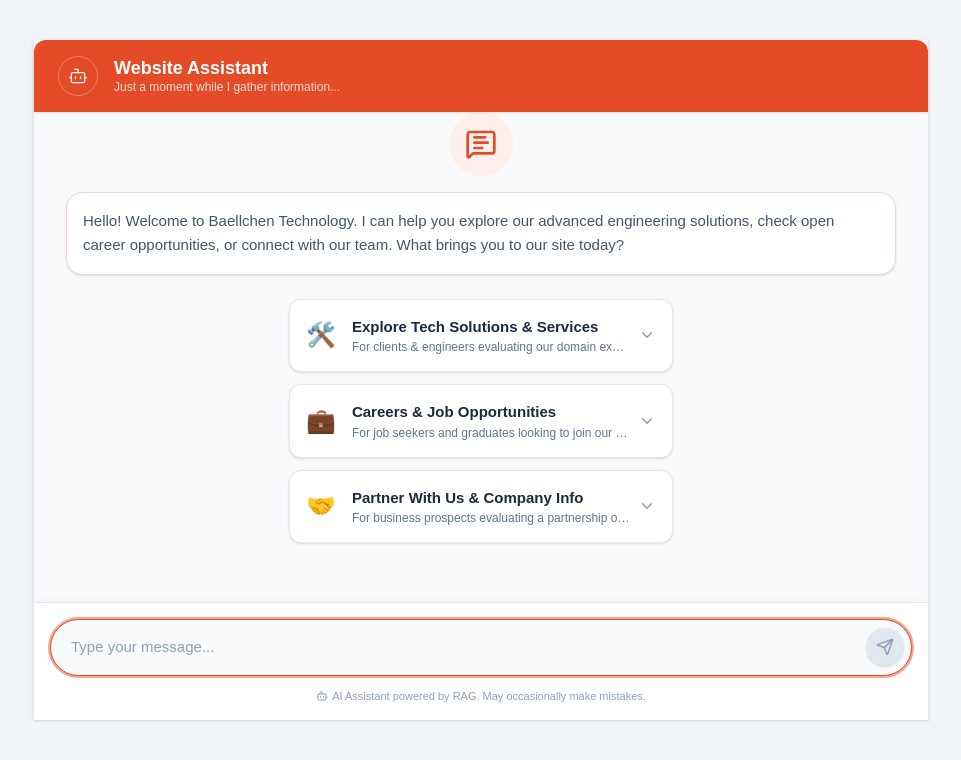
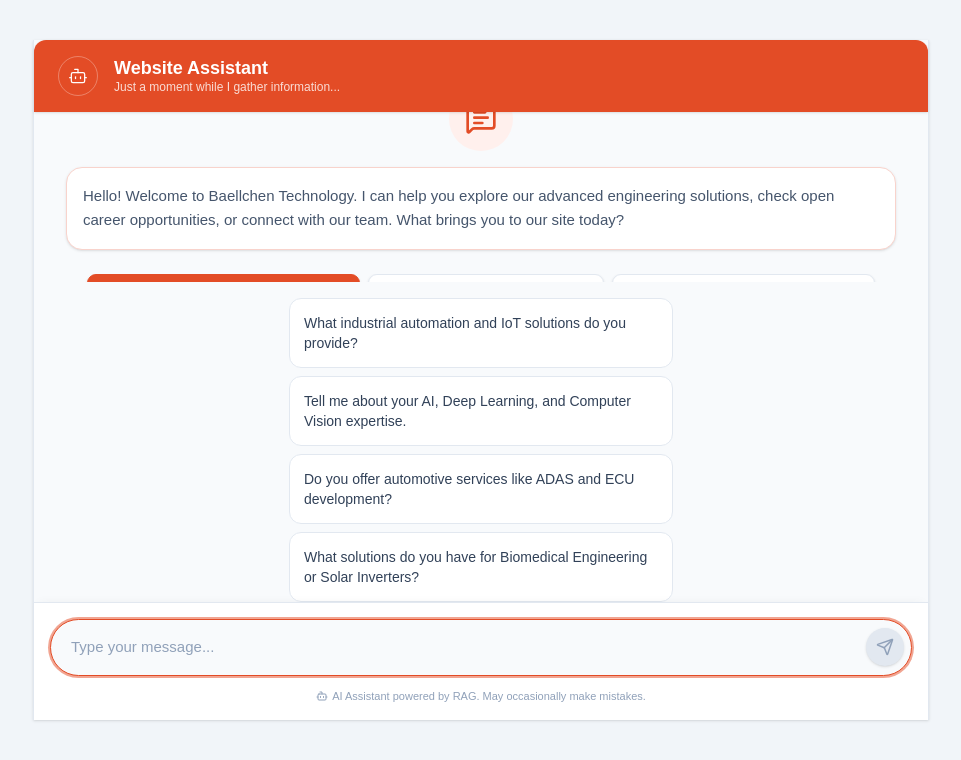
Before and after one commit to yashpawar87/website-chatbot-widget, a Next.js app in the folder frontend/: page / in a window 1280 px wide. Shown: the top 760 px of the page, without its empty margins (159-1120 px from the left). Built offline with nearby package versions, Linux system fonts and the light colour scheme.

Commit message:
fix: Ensure quick replies reach frontend and convert categories to horizontal tabs

```diff
--- a/frontend/src/components/ChatUI.tsx
+++ b/frontend/src/components/ChatUI.tsx
@@ -66,8 +66,8 @@
 
   // State for toggling sources accordions (keyed by message index)
   const [expandedSources, setExpandedSources] = useState<Record<number, boolean>>({});
-  // State for the onboarding category accordion
-  const [expandedCategory, setExpandedCategory] = useState<number | null>(null);
+  // State for the onboarding category tab (default to the first tab)
+  const [expandedCategory, setExpandedCategory] = useState<number>(0);
 
   const messagesEndRef = useRef<HTMLDivElement>(null);
   const inputRef = useRef<HTMLInputElement>(null);
@@ -97,7 +97,7 @@
     if (window.confirm("Are you sure you want to clear the conversation?")) {
       setMessages([]);
       setExpandedSources({});
-      setExpandedCategory(null);
+      setExpandedCategory(0);
       setError(null);
     }
   };
@@ -197,41 +197,36 @@
               {ONBOARDING_DATA.greeting}
             </p>
 
-            <div className="w-full max-w-sm space-y-3">
+            <div className="w-full max-w-full overflow-x-auto pb-2 flex gap-2 scrollbar-hide justify-center mb-4">
               {ONBOARDING_DATA.categories.map((category, idx) => {
-                const isExpanded = expandedCategory === idx;
+                const isSelected = expandedCategory === idx;
                 return (
-                  <div key={idx} className="bg-white border border-slate-200 rounded-xl overflow-hidden transition-all shadow-sm">
                   <button
-                      onClick={() => setExpandedCategory(isExpanded ? null : idx)}
-                      className="w-full flex items-center p-3 sm:p-4 hover:bg-slate-50 transition-colors text-left"
+                    key={idx}
+                    onClick={() => setExpandedCategory(idx)}
+                    className={`whitespace-nowrap px-4 py-2 rounded-full text-sm font-medium transition-all shadow-sm ${
+                      isSelected
+                        ? 'bg-[#e34c26] text-white border border-[#e34c26]'
+                        : 'bg-white border border-slate-200 text-slate-600 hover:bg-slate-50 hover:border-[#f8d3cc]'
+                    }`}
                   >
-                      <span className="text-2xl mr-3 sm:mr-4 shrink-0">{category.icon}</span>
-                      <div className="flex-1 min-w-0">
-                        <h3 className="font-semibold text-slate-800 text-sm sm:text-[15px]">{category.title}</h3>
-                        <p className="text-xs text-slate-500 truncate mt-0.5">{category.description}</p>
+                    <span className="mr-2">{category.icon}</span>
+                    {category.title}
+                  </button>
+                );
+              })}
             </div>
-                      <div className="ml-2 text-slate-400 shrink-0">
-                        {isExpanded ? <ChevronUp size={18} /> : <ChevronDown size={18} />}
-                      </div>
-                    </button>
 
-                    {isExpanded && (
-                      <div className="bg-slate-50 border-t border-slate-100 p-2 sm:p-3 space-y-2 animate-in slide-in-from-top-2 duration-200">
-                        {category.options.map((opt, optIdx) => (
+            <div className="w-full max-w-sm space-y-2 animate-in slide-in-from-bottom-2 duration-300">
+               {ONBOARDING_DATA.categories[expandedCategory].options.map((opt, optIdx) => (
                   <button
                     key={optIdx}
                     onClick={() => submitQuestion(opt)}
-                            className="w-full text-left p-3 bg-white border border-slate-200 rounded-lg text-sm text-slate-700 hover:border-[#e34c26] hover:text-[#e34c26] transition-colors shadow-sm active:scale-[0.98]"
+                    className="w-full text-left p-3.5 bg-white border border-slate-200 rounded-xl text-sm text-slate-700 hover:border-[#e34c26] hover:text-[#e34c26] hover:shadow-md transition-all active:scale-[0.98]"
                   >
                     {opt}
                   </button>
                ))}
-                      </div>
-                    )}
-                  </div>
-                );
-              })}
             </div>
           </div>
         )}
```
Also changed, not shown: 1 other file (tests, documents, lock files or other folders). Lines whose indentation alone changed are shown as unchanged.
